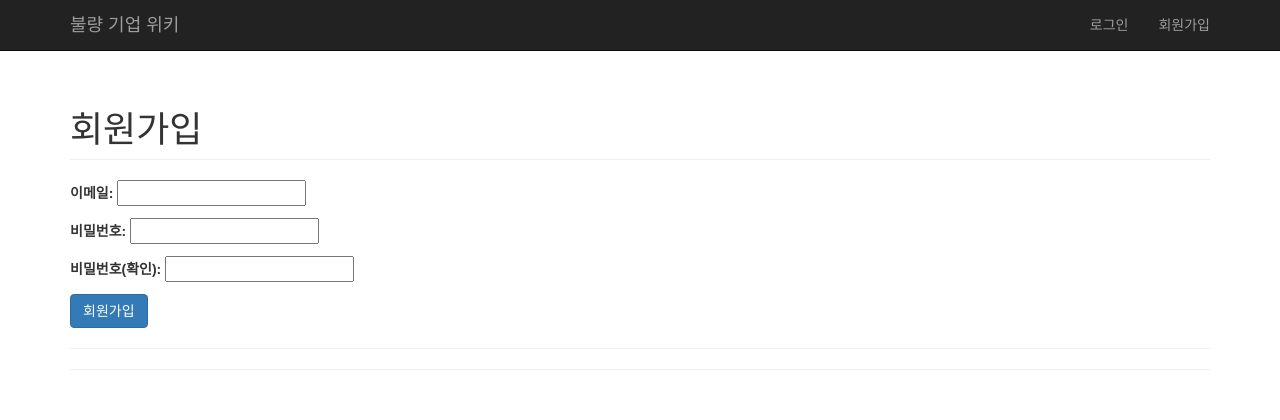
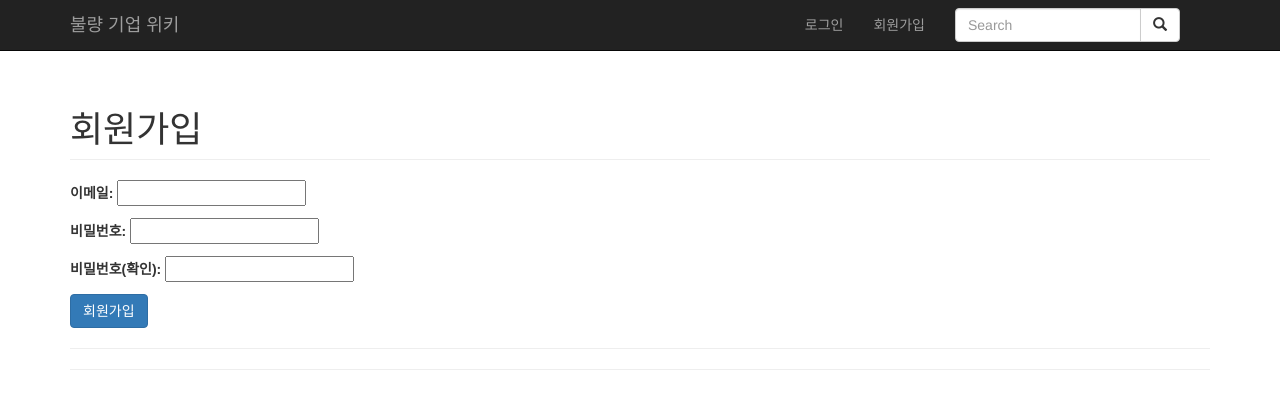
Before and after one commit to lee-seul/term-project, a Django app: page /signup/ in a window 1280 px wide. Shown: the top 420 px of the page. Run offline with Django 3.2, Linux system fonts and the light colour scheme; some libraries are stand-ins or nearby versions.

Commit message:
no message

```diff
--- a/project_BadCom/templates/base.html
+++ b/project_BadCom/templates/base.html
@@ -42,6 +42,16 @@
                 </button>
                 <a class="navbar-brand" href="{% url 'root' %}">불량 기업 위키</a>
             </div>
+		<div class="col-sm-3 col-md-3" style="float:right">
+        	<form class="navbar-form" role="search">
+        		<div class="input-group">
+            		<input type="text" class="form-control" placeholder="Search" name="q">
+            		<div class="input-group-btn">
+                		<button class="btn btn-default" type="submit"><i class="glyphicon glyphicon-search"></i></button>
+            		</div>
+        		</div>
+        	</form>
+    	</div>
             <!-- Collect the nav links, forms, and other content for toggling -->
             <div class="collapse navbar-collapse" id="bs-example-navbar-collapse-1">
                 <ul class="nav navbar-nav navbar-right">
@@ -73,7 +83,7 @@
         <!-- Page Header -->
         <div class="row">
             <div class="col-lg-12">
-                <h1 class="page-header">{% block head %}사회적 물의 기업 리스트{% endblock %}</h1>
+                <h1 class="page-header">{% block head %}불량 기업 리스트{% endblock %}</h1>
                 {% block button %}{% endblock %}
             </div>
         </div>
```
